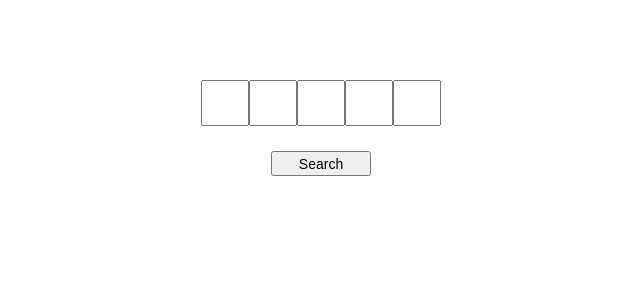
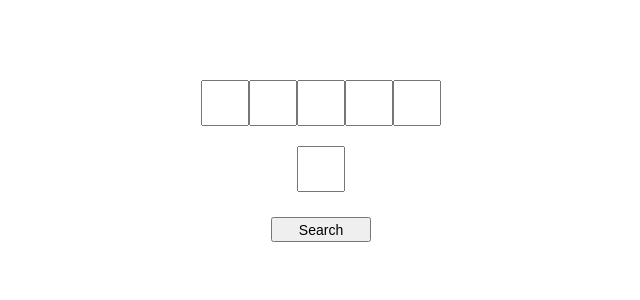
Before and after one commit to joshuajhindley/word-finder, a React (Create React App) app: page / in a window 1280 px wide. Shown: the top 300 px of the page, without its empty margins (319-959 px from the left). Built offline with nearby package versions, Linux system fonts and the light colour scheme.

Commit message:
Add inputs for letters to exclude from the search

```diff
--- a/src/App.tsx
+++ b/src/App.tsx
@@ -1,4 +1,4 @@
-import React, { SyntheticEvent } from 'react'
+import React, { createRef, SyntheticEvent } from 'react'
 import './App.css'
 import { Field, Form } from 'react-final-form'
 import pluralize from 'pluralize'
@@ -14,35 +14,100 @@ interface IAppProps {
 interface IAppState {}
 
 class App extends React.Component<IAppProps, IAppState> {
-  ref: Array<React.RefObject<HTMLInputElement>>
+  correct: React.MutableRefObject<Array<HTMLInputElement>>
+  incorrect: React.MutableRefObject<Array<HTMLInputElement>>
+  notBoxes: number
+  show: Array<boolean>
 
   constructor(props: any) {
     super(props)
-    this.ref = []
-    for (let i = 0; i < 5; i++) {
-      this.ref.push(React.createRef())
-    }
+    this.correct = createRef() as React.MutableRefObject<Array<HTMLInputElement>>
+    this.correct.current = []
+    this.incorrect = createRef() as React.MutableRefObject<Array<HTMLInputElement>>
+    this.incorrect.current = []
+    this.show = new Array(true)
+    this.notBoxes = 1
   }
 
-  handleFocus = (event: SyntheticEvent) =>
-    (event.target as HTMLInputElement).select()
+  handleFocus = (event: SyntheticEvent) => (event.target as HTMLInputElement).select()
 
   handleKeyUp = (event: SyntheticEvent, pos: number) => {
     const key = (event.nativeEvent as KeyboardEvent).key
     if (pos > 0 && ['Backspace', 'Delete', 'ArrowLeft'].includes(key)) {
-      this.ref[pos - 1].current?.focus()
-    } else if (pos < this.ref.length && key === 'ArrowRight') {
-      this.ref[pos + 1].current?.focus()
+      this.correct.current[pos - 1].focus()
+    } else if (pos < this.correct.current.length && key === 'ArrowRight') {
+      this.correct.current[pos + 1].focus()
+    }
+  }
+
+  findNextHigher = (pos: number) => {
+    const posInSlice = this.show.slice(pos + 1).indexOf(true)
+    return posInSlice === -1 ? posInSlice : posInSlice + pos + 1
+  }
+
+  findNextLower = (pos: number) => {
+    return this.show.slice(0, pos).lastIndexOf(true)
+  }
+
+  handleNotKeyUp = (event: SyntheticEvent, pos: number) => {
+    const key = (event.nativeEvent as KeyboardEvent).key
+    const lower = this.findNextLower(pos)
+    const higher = this.findNextHigher(pos)
+
+    // do nothing if there is only one visible input
+    if (lower === higher && higher === -1) {
+      return
+    }
+
+    switch (key) {
+      case 'ArrowLeft':
+        if (lower !== -1) {
+          this.incorrect.current[lower].focus()
+        }
+        break
+      case 'ArrowRight':
+        if (higher !== -1) {
+          this.incorrect.current[higher].focus()
+        }
+        break
+      case 'Delete':
+      case 'Backspace':
+        this.incorrect.current[lower !== -1 ? lower : higher].focus()
+        if (higher !== -1) {
+          this.show[pos] = false
+          this.forceUpdate()
+        }
+        break
+      default:
+        break
     }
   }
 
   handleInput = (event: SyntheticEvent, pos: number) => {
-    if (
-      (event.nativeEvent as InputEvent).data !== null &&
-      pos + 1 < this.ref.length
-    ) {
-      this.ref[pos + 1].current?.focus()
+    // only allow letters
+    if (!/^[A-Za-z]$/.test(this.correct.current[pos].value)) {
+      this.correct.current[pos].value = ''
+    } else if (pos + 1 < this.correct.current.length) {
+      this.correct.current[pos + 1].focus()
     }
+  }
+
+  handleNotInput = (event: SyntheticEvent, pos: number) => {
+    //only allow letters
+    //TODO maybe disallow already entered letters?
+    if (!/^[A-Za-z]$/.test(this.incorrect.current[pos].value)) {
+      this.incorrect.current[pos].value = ''
+      return
+    }
+
+    if (this.findNextHigher(pos) === -1) {
+      this.show[this.notBoxes] = true
+      this.notBoxes++
+      this.forceUpdate()
+    }
+    setTimeout(() => {
+      this.incorrect.current[this.findNextHigher(pos)].focus()
+    }, 1)
   }
 
   handleSubmit = (values: object, form: any) => {
@@ -63,9 +128,7 @@ class App extends React.Component<IAppProps, IAppState> {
 
     return (
       <div className='matches'>
-        <label>
-          Showing {pluralize('matching word', results.length, true)}.
-        </label>
+        <label>Showing {pluralize('matching word', results.length, true)}.</label>
       </div>
     )
   }
@@ -77,7 +140,7 @@ class App extends React.Component<IAppProps, IAppState> {
       <div className='App'>
         <div className='search'>
           <Form onSubmit={this.handleSubmit}>
-            {(props) => (
+            {props => (
               <form onSubmit={props.handleSubmit}>
                 {[...Array(5)].map((e, i) => (
                   <Field
@@ -85,13 +148,31 @@ class App extends React.Component<IAppProps, IAppState> {
                     component='input'
                     maxLength='1'
                     key={i}
-                    ref={this.ref[i]}
-                    parse={(value) => (value ? value.toUpperCase() : '')}
+                    ref={(el: HTMLInputElement) => (this.correct.current[i] = el)}
+                    parse={value => (value ? value.toUpperCase() : '')}
                     onFocus={this.handleFocus}
                     onKeyUp={(e: SyntheticEvent) => this.handleKeyUp(e, i)}
                     onInput={(e: SyntheticEvent) => this.handleInput(e, i)}
                   />
                 ))}
+                <br />
+                <br />
+                {/* TODO add labels explaining */}
+                {[...Array(this.notBoxes)].map((e, i) => {
+                  return !this.show[i] ? null : (
+                    <Field
+                      name={'notLetter' + (i + 1)}
+                      component='input'
+                      maxLength='1'
+                      key={i}
+                      ref={(el: HTMLInputElement) => (this.incorrect.current[i] = el)}
+                      parse={value => (value ? value.toUpperCase() : '')}
+                      onFocus={this.handleFocus}
+                      onKeyUp={(e: SyntheticEvent) => this.handleNotKeyUp(e, i)}
+                      onInput={(e: SyntheticEvent) => this.handleNotInput(e, i)}
+                    />
+                  )
+                })}
                 <br />
                 <button type='submit'>Search</button>
               </form>
--- a/src/actions/index.js
+++ b/src/actions/index.js
@@ -3,14 +3,14 @@ export const actionTypes = {
   UPDATE_RESULTS: 'UPDATE_RESULTS'
 }
 
-export const findResults = (values) => {
+export const findResults = values => {
   return {
     type: actionTypes.FIND_RESULTS,
     values
   }
 }
 
-export const updateResults = (results) => {
+export const updateResults = results => {
   return {
     type: actionTypes.UPDATE_RESULTS,
     payload: {
--- a/src/middleware/index.js
+++ b/src/middleware/index.js
@@ -10,11 +10,23 @@ const findResults = (store, action) => {
     searchTerm += val && val !== ' ' ? val : regex
   }
 
-  const results = words.filter((word) => word.match(searchTerm)).slice(0, 500)
+  let exclusion = ''
+  let n = 1
+  while (true) {
+    const letter = values['notLetter' + n]
+    if (letter === undefined) {
+      break
+    }
+    exclusion += letter
+    n++
+  }
+  exclusion = exclusion.length === 0 ? '["]' : '[' + exclusion + ']'
+
+  const results = words.filter(word => word.match(searchTerm) && !word.match(exclusion)).slice(0, 500)
   store.dispatch(updateResults(results))
 }
 
-export const middleware = (store) => (next) => (action) => {
+export const middleware = store => next => action => {
   next(action)
 
   switch (action.type) {
```
